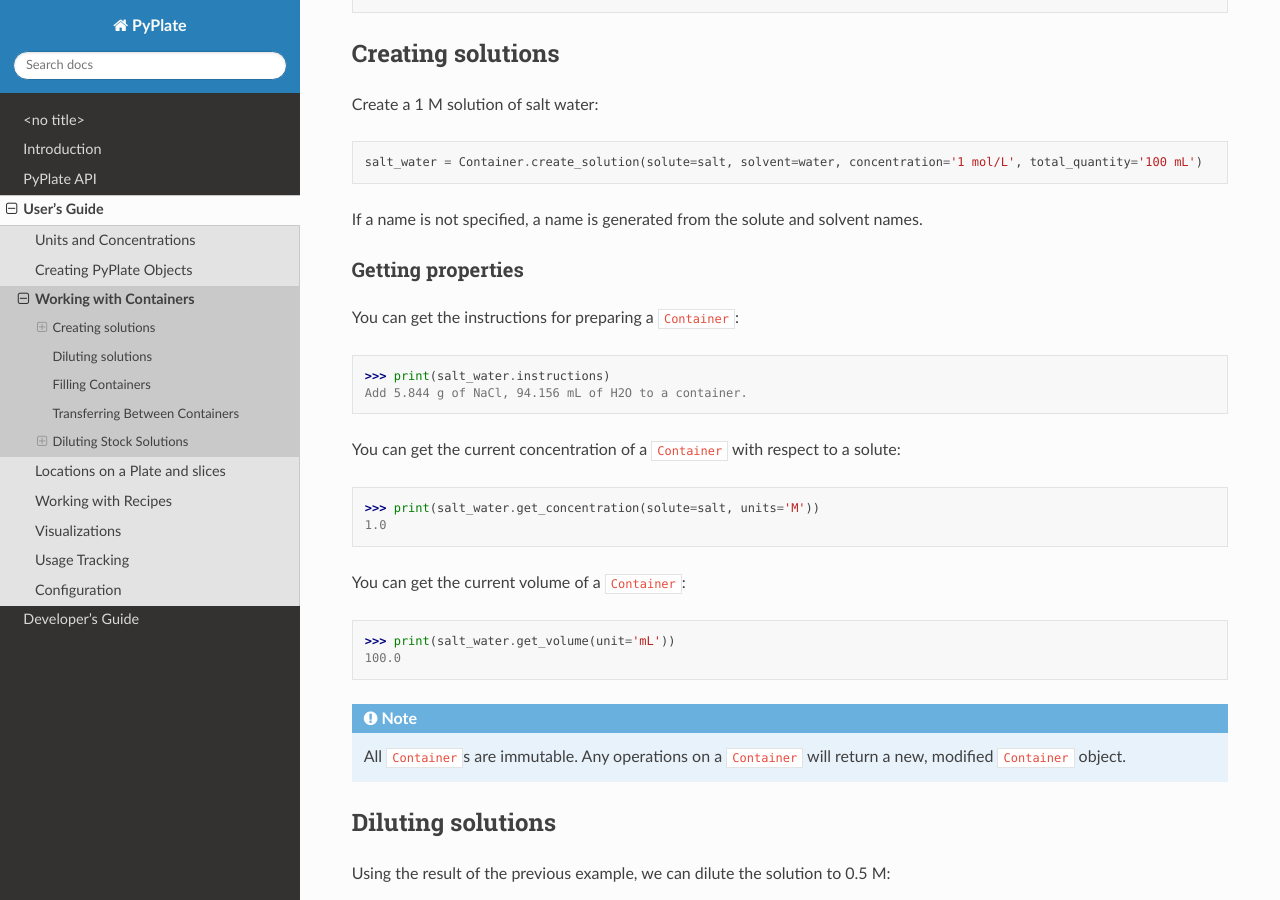
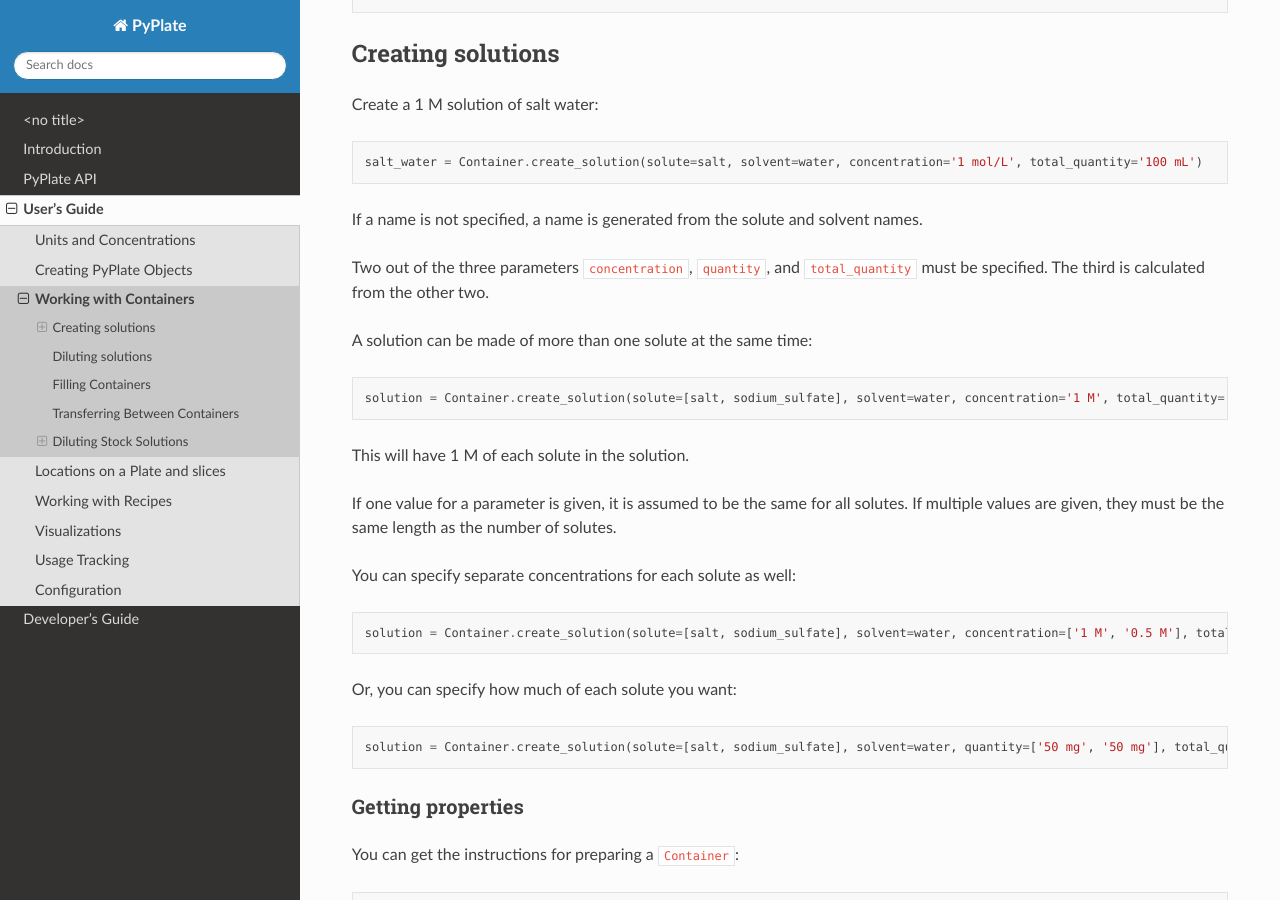
Before and after one commit to ekwan/PyPlate, a Sphinx documentation site: the page built from docs/source/users_guide/working_with_containers.rst, in a window 1280 px wide and 900 px high, scrolled down 289 px. Built offline with Sphinx 7.4.7 and the Read the Docs theme 2.0.0, drawn with Linux system fonts in a browser that asks for light colours; pages that are not in the unit, such as notebooks, are missing from menus.

Commit message:
Updated User's Guide for create_solution.

```diff
--- a/docs/source/index.rst
+++ b/docs/source/index.rst
@@ -9,6 +9,5 @@
    self
    introduction
    pyplate
-   Experiment Design API <experiment_design>
    users_guide
    developers_guide
--- a/docs/source/users_guide.rst
+++ b/docs/source/users_guide.rst
@@ -16,5 +16,4 @@ Exam demonstrating common use cases of *PyPlate*.
    users_guide/working_with_recipes
    users_guide/visualizations
    users_guide/usage_tracking
-   users_guide/experiment_design
    users_guide/configuration
--- a/docs/source/users_guide/usage_tracking/substance-tracking.rst
+++ b/docs/source/users_guide/usage_tracking/substance-tracking.rst
@@ -16,7 +16,7 @@ Substance Tracking
 Refer to :ref:`minimal-recipe` document for the recipe being queried in the examples below.
 
 How to use ``get_substance_used()``:
-~~~~~~~~~~~~~~~~~~~~~~~~~~~~~~~~
+~~~~~~~~~~~~~~~~~~~~~~~~~~~~~~~~~~~~
 
 .. code:: python
 
--- a/docs/source/users_guide/working_with_containers.rst
+++ b/docs/source/users_guide/working_with_containers.rst
@@ -22,7 +22,25 @@ Create a 1 M solution of salt water::
 
 If a name is not specified, a name is generated from the solute and solvent names.
 
-.. Rework create_solution so concentration='1 g/mL' works.
+Two out of the three parameters ``concentration``, ``quantity``, and ``total_quantity`` must be specified. The third is calculated from the other two.
+
+
+A solution can be made of more than one solute at the same time::
+
+    solution = Container.create_solution(solute=[salt, sodium_sulfate], solvent=water, concentration='1 M', total_quantity='100 mL')
+
+This will have 1 M of each solute in the solution.
+
+If one value for a parameter is given, it is assumed to be the same for all solutes. If multiple values are given, they must be the same length as the number of solutes.
+
+You can specify separate concentrations for each solute as well::
+
+    solution = Container.create_solution(solute=[salt, sodium_sulfate], solvent=water, concentration=['1 M', '0.5 M'], total_quantity='100 mL')
+
+
+Or, you can specify how much of each solute you want::
+
+    solution = Container.create_solution(solute=[salt, sodium_sulfate], solvent=water, quantity=['50 mg', '50 mg'], total_quantity='100 mL')
 
 
 Getting properties
--- a/docs/source/users_guide/working_with_recipes.rst
+++ b/docs/source/users_guide/working_with_recipes.rst
@@ -139,6 +139,7 @@ This transfer works because both plates are 8x12.
 .. figure:: /images/plate2.png
 
 .. _cross_coupling_liquid_handling:
+
 Using Source Plates
 """""""""""""""""""
 
```
